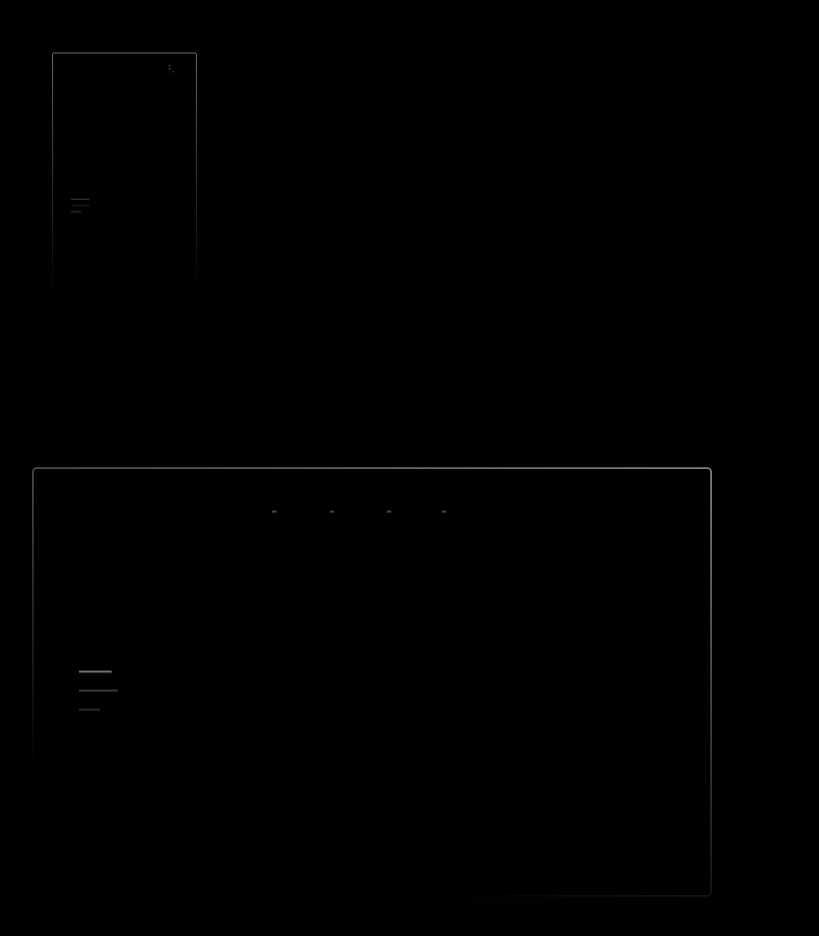
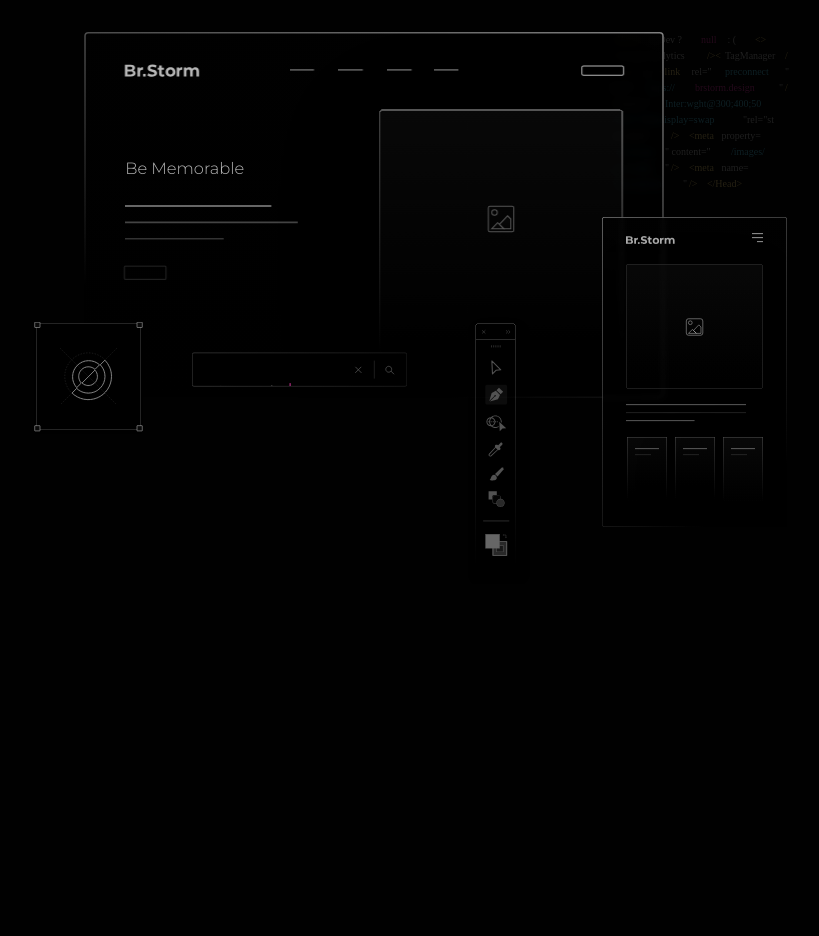
Before and after one commit to brstorm-design/website-brstorm, a Next.js app: page /price-circle in a window 1280 px wide. Shown: the top 936 px of the page, without its empty margins (0-819 px from the left). Built offline with nearby package versions, Linux system fonts and the light colour scheme.

Commit message:
Mobile and Desktop illustration optimizations

```diff
--- a/src/components/illustrations/WebDevelopment/WebDevelopment.module.scss
+++ b/src/components/illustrations/WebDevelopment/WebDevelopment.module.scss
@@ -28,14 +28,13 @@
 .mobile {
   top: 185px;
   right: 5px;
-
-  margin-right: -30px;
 }
 
 .desktop {
   top: 0;
   left: 52px;
   width: 580px;
+  z-index: -1;
 
   svg {
     width: 100%;
@@ -46,6 +45,7 @@
 .snippet {
   top: 0;
   right: 0;
+  z-index: -2;
 }
 
 .tools {
--- a/src/components/illustrations/WebDevelopment/index.js
+++ b/src/components/illustrations/WebDevelopment/index.js
@@ -23,7 +23,7 @@ export default function WebDevelopment() {
       </div>
 
       <div className={styles.desktop}>
-        <DesktopUI style={{width: '100%', height: '100%'}} />
+        <DesktopUI width={580} height={366} />
       </div>
 
       <div className={styles.snippet}>
--- a/src/components/svg/DesktopUI/DesktopUI.module.scss
+++ b/src/components/svg/DesktopUI/DesktopUI.module.scss
@@ -1,11 +1,6 @@
 @use "../../../styles/scss/easings";
 
 .interface {
-  svg {
-    width: inherit;
-    height: inherit;
-  }
-
   foreignObject {
     // sliding elements animation
     $slideDelay: 0;
@@ -25,8 +20,6 @@
 
   :global(.line) > div {
     animation: write-line 4.5s 2s ease infinite alternate;
-
-    /* animation: write-line 1.5s 0s ease infinite alternate; */
   }
 }
 
--- a/src/components/svg/MobileUI/MobileUI.module.scss
+++ b/src/components/svg/MobileUI/MobileUI.module.scss
@@ -1,16 +1,11 @@
 @use "../../../styles/scss/easings";
 
 .interface {
-  svg {
-    width: inherit;
-    height: inherit;
-  }
-
   foreignObject {
     // sliding elements animation
     $slideDelay: 0;
     @for $i from 1 through 5 {
-      &:nth-of-type(#{$i}) > div {
+      &:global(.block):nth-of-type(#{$i}) > div {
         animation: fade-up 4.5s #{$slideDelay}ms easings.$outCirc infinite alternate both;
       }
       $slideDelay: $slideDelay + 300;
@@ -23,9 +18,7 @@
     }
   }
 
-  line {
-    stroke-dasharray: 1;
-    stroke-dashoffset: 1;
+  :global(.line) > div {
     animation: write-line 4.5s 2s ease infinite alternate;
   }
 }
@@ -50,11 +43,11 @@
 @keyframes write-line {
   0%,
   40% {
-    stroke-dashoffset: 1;
+    transform: translate3d(-100%, 0, 0);
   }
 
   60%,
   100% {
-    stroke-dashoffset: 0;
+    transform: translate3d(0, 0, 0);
   }
 }
--- a/src/pages/price-circle.jsx
+++ b/src/pages/price-circle.jsx
@@ -2,6 +2,7 @@ import React, { useEffect } from 'react';
 import WebDevelopment from 'src/components/illustrations/WebDevelopment';
 import PriceCircle from 'src/components/landing-pages/PriceCircle';
 import DesktopUI from 'src/components/svg/DesktopUI';
+import GoogleSearch from 'src/components/svg/GoogleSearch';
 import MobileUI from 'src/components/svg/MobileUI';
 
 export default function PriceCirlcePage() {
@@ -18,10 +19,11 @@ export default function PriceCirlcePage() {
     }}
       className="main"
     >
-      {/* <WebDevelopment /> */}
-      {/* <PriceCircle /> */}
-      <MobileUI /* width={680} height={680} */ />
-      <DesktopUI width={680} height={680} />
+      <WebDevelopment />
+      {/* <div className="d-flex">
+        <MobileUI width={500} height={500} />
+        <DesktopUI width={500} height={500} />
+      </div> */}
     </div>
   )
 }
```
Also changed, not shown: public/images/cover/web/desktop.svg, public/images/cover/web/mobile.svg.
